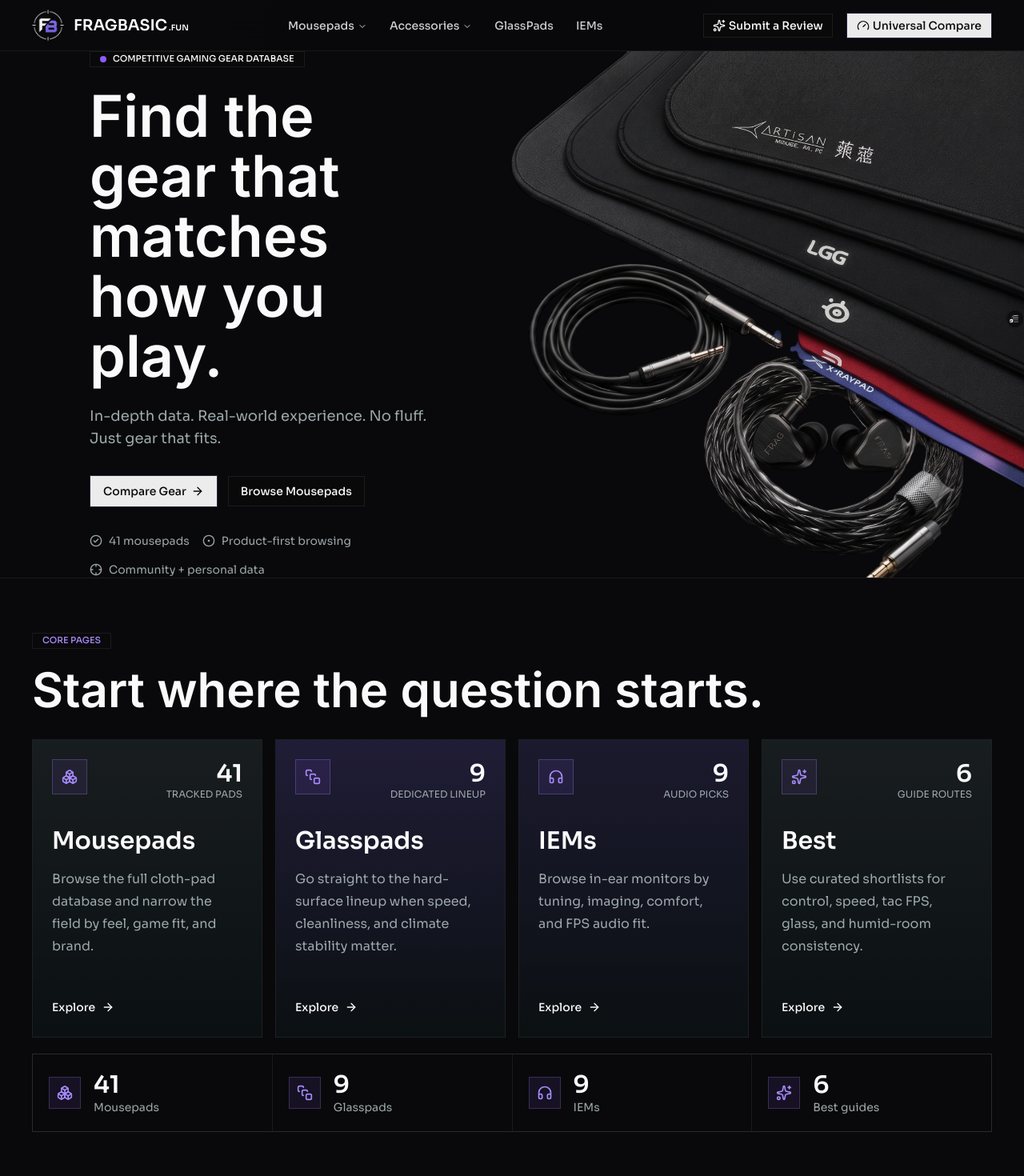
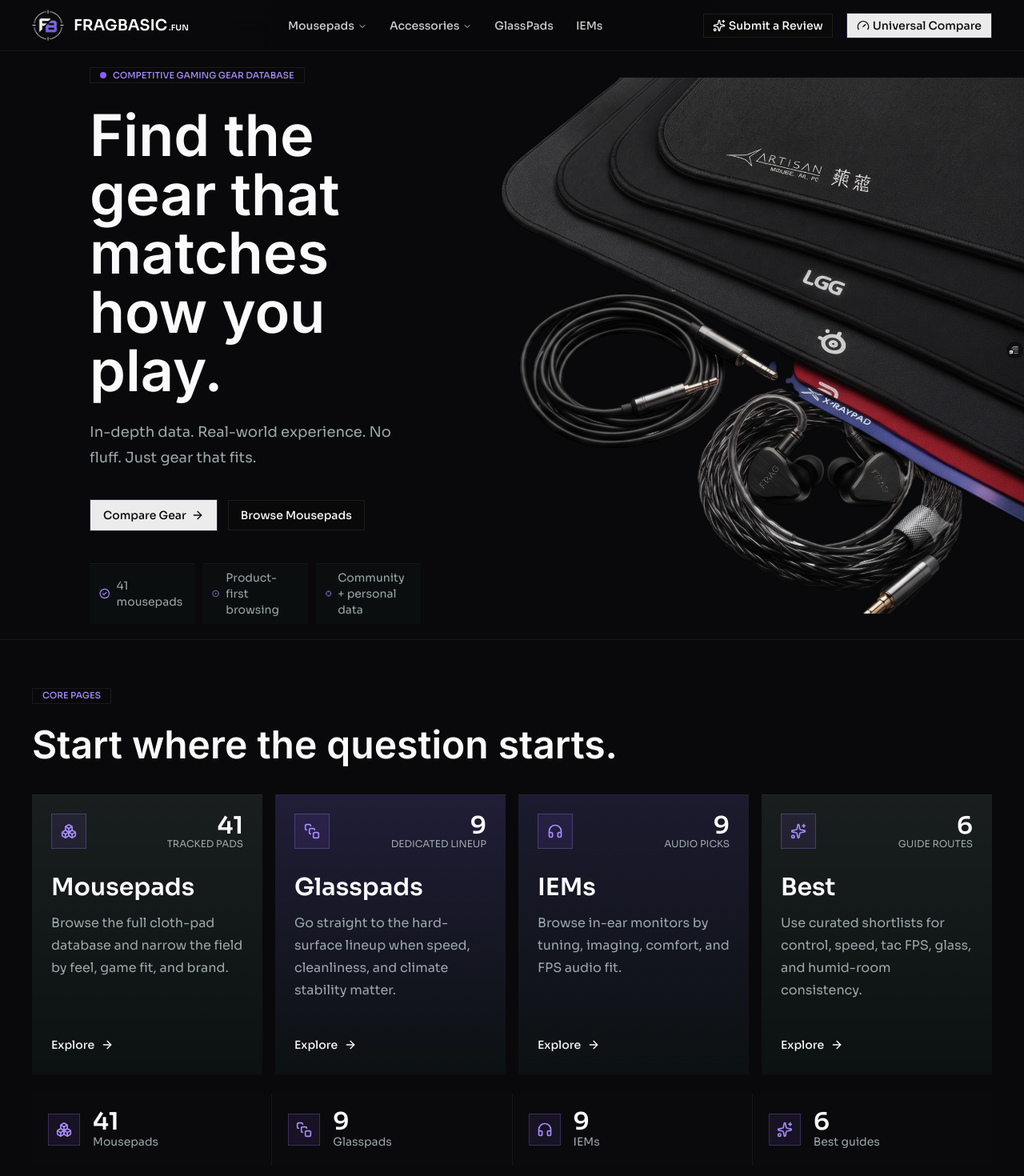
Before and after one commit to Hyperion147/fragbasic, a Next.js app: page / in a window 1280 px wide. Shown: the top 1470 px of the page at 80% size. Built offline with nearby package versions, Linux system fonts and the light colour scheme.

Commit message:
updated homepage 2.0 final update

```diff
--- a/package.json
+++ b/package.json
@@ -1,6 +1,6 @@
 {
   "name": "fragbasic",
-  "version": "1.0.0",
+  "version": "2.0.0",
   "private": true,
   "scripts": {
     "dev": "next dev",
--- a/src/features/landing/hero-section.tsx
+++ b/src/features/landing/hero-section.tsx
@@ -4,6 +4,7 @@ import { ArrowRight, CheckCircle2, CircleDot, Crosshair } from "lucide-react";
 
 import { Badge } from "@/components/ui/badge";
 import { Button } from "@/components/ui/button";
+import { IconTooltip } from "@/components/ui/tooltip";
 
 type Props = {
   mousepadCount: number;
@@ -11,42 +12,58 @@ type Props = {
 
 export function HeroSection({ mousepadCount }: Props) {
   return (
-    <section className="relative overflow-hidden border-b border-border bg-background">
-      <div className="relative z-10 grid w-full gap-6 md:min-h-130 md:grid-cols-[0.92fr_1.08fr] md:gap-8">
-        <div className="flex flex-col justify-center px-4 py-10 sm:px-6 sm:py-12 md:ml-10 md:px-6 md:py-0 lg:ml-20 lg:px-8">
+    <section className="relative min-h-[calc(100svh-4rem)] overflow-hidden bg-background shadow-[inset_0_-1px_0_color-mix(in_srgb,var(--foreground)_6%,transparent)]">
+      <div className="relative z-10 grid min-h-[calc(100svh-4rem)] w-full gap-8 md:grid-cols-[0.9fr_1.1fr] md:gap-10">
+        <div className="flex flex-col justify-center px-4 py-12 sm:px-6 md:ml-10 md:px-6 md:py-0 lg:ml-20 lg:px-8">
           <Badge
             variant="outline"
-            className="w-fit gap-2 rounded-md bg-background/60 px-3 py-2 text-[10px] uppercase tracking-[0.14em] sm:text-[11px] sm:tracking-[0.16em]"
+            className="w-fit gap-2 rounded-md bg-background/60 px-3 py-2 text-[10px] uppercase tracking-[0.14em] text-brand-hover sm:text-[11px] sm:tracking-[0.16em]"
           >
             <span className="size-2 rounded-full bg-[color:var(--brand)]" />
             Competitive gaming gear database
           </Badge>
 
-          <h1 className="mt-5 max-w-3xl text-4xl font-semibold leading-[1.04] tracking-tighter text-foreground sm:text-5xl md:mt-6 md:text-7xl">
+          <h1 className="mt-6 max-w-3xl text-4xl font-semibold leading-[1.02] tracking-tight text-foreground sm:text-5xl md:mt-7 md:text-6xl lg:text-7xl">
             Find the gear that matches how you play.
           </h1>
 
-          <p className="mt-5 max-w-xl text-base leading-7 text-muted-foreground md:mt-6 md:text-lg">
+          <p className="mt-5 max-w-2xl text-base leading-7 text-muted-foreground md:mt-6 md:text-lg md:leading-8">
             In-depth data. Real-world experience. No fluff. Just gear that
             fits.
           </p>
 
-          <div className="mt-7 flex flex-col gap-3 sm:flex-row sm:flex-wrap md:mt-8">
+          <div className="mt-8 flex flex-col gap-3 sm:flex-row sm:flex-wrap md:mt-9">
+            <IconTooltip label="Build a side-by-side mousepad comparison from the database.">
               <Button size="lg" asChild className="w-full sm:w-auto">
                 <Link href="/mousepads/compare/universal">
                   Compare Gear
                   <ArrowRight className="size-4" />
                 </Link>
               </Button>
+            </IconTooltip>
+            <IconTooltip label="Open the full mousepad browser with filters for feel, surface, and availability.">
               <Button size="lg" variant="outline" asChild className="w-full sm:w-auto">
                 <Link href="/mousepads">Browse Mousepads</Link>
               </Button>
+            </IconTooltip>
           </div>
 
-          <div className="mt-7 grid gap-3 text-sm text-muted-foreground sm:grid-cols-2 md:mt-8 lg:flex lg:flex-wrap lg:items-center lg:gap-4">
-            <Metric icon={CheckCircle2} label={`${mousepadCount} mousepads`} />
-            <Metric icon={CircleDot} label="Product-first browsing" />
-            <Metric icon={Crosshair} label="Community + personal data" />
+          <div className="mt-8 grid max-w-2xl gap-2.5 text-sm text-muted-foreground sm:grid-cols-3 md:mt-10">
+            <Metric
+              icon={CheckCircle2}
+              label={`${mousepadCount} mousepads`}
+              tooltip="Tracked mousepads with surface, feel, availability, and use-case data."
+            />
+            <Metric
+              icon={CircleDot}
+              label="Product-first browsing"
+              tooltip="Browse actual products and tables first, not marketing copy."
+            />
+            <Metric
+              icon={Crosshair}
+              label="Community + personal data"
+              tooltip="Notes combine personal testing, community consensus, and source links."
+            />
           </div>
         </div>
 
@@ -68,14 +85,18 @@ export function HeroSection({ mousepadCount }: Props) {
 function Metric({
   icon: Icon,
   label,
+  tooltip,
 }: {
   icon: typeof CheckCircle2;
   label: string;
+  tooltip: string;
 }) {
   return (
-    <span className="inline-flex items-center gap-2">
-      <Icon className="size-4" />
-      {label}
+    <IconTooltip label={tooltip}>
+      <span className="inline-flex min-h-11 cursor-help items-center gap-2 rounded-md bg-card/45 px-3 py-2 shadow-[inset_0_1px_0_color-mix(in_srgb,var(--foreground)_4%,transparent)]">
+        <Icon className="size-4 text-brand-hover" />
+        <span className="leading-5">{label}</span>
       </span>
+    </IconTooltip>
   );
 }
--- a/src/features/landing/home-experience.tsx
+++ b/src/features/landing/home-experience.tsx
@@ -8,7 +8,6 @@ import { LatestAddedSection } from "@/features/landing/latest-added-section";
 import { PagesShowcaseSection } from "@/features/landing/pages-showcase-section";
 import { PopularComparisonsSection } from "@/features/landing/popular-comparisons-section";
 import { IemsTeaseSection } from "@/features/landing/iems-tease-section";
-import { SpectrumSection } from "@/features/landing/spectrum-section";
 import type { LandingProps } from "@/features/landing/types";
 import { WhySection } from "@/features/landing/why-section";
 
@@ -27,7 +26,7 @@ export function HomeExperience({
         <HeroSection mousepadCount={mousepadCount} />
       </RevealSection>
 
-      <div className="w-full space-y-10 px-3 py-8 sm:px-4 md:space-y-16 md:px-6 md:py-16 lg:px-8 xl:px-10">
+      <div className="w-full space-y-12 px-4 py-10 sm:px-5 md:space-y-18 md:px-6 md:py-14 lg:px-8 xl:px-10">
         <RevealSection delay={0.08}>
           <PagesShowcaseSection
             mousepadCount={mousepadCount}
@@ -49,11 +48,6 @@ export function HomeExperience({
         <RevealSection delay={0.14}>
           <PopularComparisonsSection comparisons={comparisons} />
         </RevealSection>
-        <div className="hidden md:block">
-          <RevealSection delay={0.2}>
-            <SpectrumSection />
-          </RevealSection>
-        </div>
         <RevealSection delay={0.26}>
           <WhySection />
         </RevealSection>
@@ -82,11 +76,11 @@ function RevealSection({
 
   return (
     <motion.div
-      initial={{ opacity: 0, y: -12, filter: "blur(14px)" }}
-      whileInView={{ opacity: 1, y: 0, filter: "blur(0px)" }}
+      initial={{ opacity: 0, y: hero ? -8 : 18 }}
+      whileInView={{ opacity: 1, y: 0 }}
       viewport={{ once: false, amount: hero ? 0.35 : 0.2 }}
       transition={{
-        duration: hero ? 0.65 : 1,
+        duration: hero ? 0.55 : 0.72,
         delay,
         ease: [0.22, 1, 0.36, 1],
       }}
--- a/src/features/landing/iems-tease-section.tsx
+++ b/src/features/landing/iems-tease-section.tsx
@@ -4,10 +4,11 @@ import { ArrowRight } from "lucide-react";
 
 import { Badge } from "@/components/ui/badge";
 import { Button } from "@/components/ui/button";
+import { IconTooltip } from "@/components/ui/tooltip";
 
 export function IemsTeaseSection() {
   return (
-    <section className="relative overflow-hidden rounded-2xl border border-border bg-card/40">
+    <section className="relative overflow-hidden rounded-lg bg-card/40 shadow-[inset_0_1px_0_color-mix(in_srgb,var(--foreground)_4%,transparent)]">
       <div className="relative grid gap-0 lg:grid-cols-[0.95fr_1.05fr] lg:items-center">
         <div className="max-w-2xl p-5 sm:p-6 md:p-8">
           <Badge
@@ -16,7 +17,7 @@ export function IemsTeaseSection() {
           >
             New vertical
           </Badge>
-          <h2 className="mt-4 text-2xl font-semibold tracking-tight sm:text-3xl md:mt-5 md:text-4xl">
+          <h2 className="mt-4 text-2xl font-semibold leading-tight tracking-tight sm:text-3xl md:mt-5 md:text-4xl">
             IEMs are now part of FRAGBASIC.
           </h2>
           <p className="mt-3 max-w-xl text-sm leading-6 text-muted-foreground sm:mt-4 sm:text-base sm:leading-7">
@@ -24,12 +25,14 @@ export function IemsTeaseSection() {
             isolation, and tuning so FPS audio picks are easier to compare than
             a pile of forum tabs.
           </p>
+          <IconTooltip label="Browse IEMs by tuning, imaging, clarity, value, and price.">
             <Button asChild className="mt-5 w-full sm:mt-6 sm:w-auto">
               <Link href="/iems">
                 Open IEM database
                 <ArrowRight className="size-4" />
               </Link>
             </Button>
+          </IconTooltip>
         </div>
 
         <div className="relative min-h-[240px] overflow-hidden sm:min-h-[320px] lg:min-h-[360px] lg:translate-x-12 xl:translate-x-30">
--- a/src/features/landing/latest-added-iems-section.tsx
+++ b/src/features/landing/latest-added-iems-section.tsx
@@ -37,7 +37,7 @@ export function LatestAddedIemsSection({ iems }: Props) {
             Latest IEMs
           </Badge>
 
-          <h2 className="mt-4 text-balance text-3xl font-semibold tracking-tight sm:text-4xl md:mt-5 md:text-6xl">
+          <h2 className="mt-4 max-w-5xl text-balance text-3xl font-semibold leading-tight tracking-tight sm:text-4xl md:mt-5 md:text-5xl">
             {visibleIems.length === 1
               ? `${primaryIem.brand} ${primaryIem.name} joins the IEM database.`
               : `${visibleIems.length} fresh IEM additions join the database.`}
@@ -66,7 +66,7 @@ function LatestIemCard({ iem }: { iem: Iem }) {
   return (
     <Link
       href={`/iems/${iem.slug}`}
-      className="group grid overflow-hidden rounded-xl border border-border bg-card/80 transition-colors hover:border-brand-hover/60 md:grid-cols-[minmax(180px,0.42fr)_1fr]"
+      className="group grid overflow-hidden rounded-lg bg-card/80 shadow-[inset_0_1px_0_color-mix(in_srgb,var(--foreground)_4%,transparent)] transition-colors hover:shadow-[inset_0_1px_0_color-mix(in_srgb,var(--brand-hover)_20%,transparent)] md:grid-cols-[minmax(180px,0.42fr)_1fr]"
     >
       <div className="relative min-h-[220px] bg-background/70 md:min-h-full">
         <Image
@@ -111,7 +111,7 @@ function LatestIemCard({ iem }: { iem: Iem }) {
           <LatestIemStat label="Value" value={iem.ratings.value} />
         </div>
 
-        <div className="mt-5 flex items-end justify-between gap-4 border-t border-border pt-5">
+        <div className="mt-5 flex items-end justify-between gap-4 pt-5 shadow-[inset_0_1px_0_color-mix(in_srgb,var(--foreground)_5%,transparent)]">
           <div>
             <p className="text-xs uppercase tracking-[0.16em] text-muted-foreground">
               {getIemScoreTone(iem.ratings.fragbasic)}
@@ -132,7 +132,7 @@ function LatestIemCard({ iem }: { iem: Iem }) {
 
 function LatestIemStat({ label, value }: { label: string; value: number }) {
   return (
-    <div className="rounded-lg border border-border bg-background/70 px-3 py-2">
+    <div className="rounded-lg bg-background/70 px-3 py-2 shadow-[inset_0_1px_0_color-mix(in_srgb,var(--foreground)_4%,transparent)]">
       <p className="text-[10px] uppercase tracking-[0.14em] text-muted-foreground">
         {label}
       </p>
--- a/src/features/landing/latest-added-section.tsx
+++ b/src/features/landing/latest-added-section.tsx
@@ -29,7 +29,7 @@ export function LatestAddedSection({ pads }: Props) {
             Latest added
           </Badge>
 
-          <h2 className="mt-4 text-balance text-3xl font-semibold tracking-tight sm:text-4xl md:mt-5 md:text-6xl">
+          <h2 className="mt-4 max-w-5xl text-balance text-3xl font-semibold leading-tight tracking-tight sm:text-4xl md:mt-5 md:text-5xl">
             {visiblePads.length === 1
               ? `${primaryPad.brand} ${primaryPad.name} joins the database.`
               : `${visiblePads.length} fresh community additions join the database.`}
--- a/src/features/landing/pages-showcase-section.tsx
+++ b/src/features/landing/pages-showcase-section.tsx
@@ -95,15 +95,15 @@ export function PagesShowcaseSection({
   ];
 
   return (
-    <section className="space-y-5">
-      <div className="mb-6 text-start md:mb-8">
+    <section className="space-y-5 md:space-y-6">
+      <div className="mb-6 max-w-4xl text-start md:mb-8">
         <Badge
           variant="outline"
           className="rounded-md px-3 py-1 uppercase tracking-[0.14em] text-[10px] text-brand-hover sm:text-[11px] sm:tracking-[0.18em]"
         >
           Core pages
         </Badge>
-        <h2 className="mt-4 text-balance text-3xl font-semibold tracking-tight sm:text-4xl md:mt-5 md:text-6xl">
+        <h2 className="mt-4 text-balance text-3xl font-semibold leading-tight tracking-tight sm:text-4xl md:mt-5 md:text-5xl">
           Start where the question starts.
         </h2>
       </div>
@@ -124,7 +124,7 @@ export function PagesShowcaseSection({
             <Link
               key={item.title}
               href={item.href}
-              className="group relative flex flex-col overflow-hidden rounded-xl border border-border bg-card/70 p-4 transition-colors hover:border-[color-mix(in_srgb,var(--brand-hover)_48%,transparent)] hover:shadow-[0_0_24px_color-mix(in_srgb,var(--brand-glow)_12%,transparent)] sm:p-5 lg:p-6"
+              className="group relative flex min-h-72 flex-col overflow-hidden rounded-lg bg-card/70 p-4 shadow-[inset_0_1px_0_color-mix(in_srgb,var(--foreground)_4%,transparent)] transition-colors hover:shadow-[inset_0_1px_0_color-mix(in_srgb,var(--brand-hover)_18%,transparent),0_0_24px_color-mix(in_srgb,var(--brand-glow)_10%,transparent)] sm:p-5 lg:p-6"
             >
               <div
                 className={cn(
@@ -137,7 +137,7 @@ export function PagesShowcaseSection({
                   <Icon className="size-5" />
                 </span>
                 <div className="text-right">
-                  <p className="text-2xl font-semibold tracking-tight text-foreground sm:text-3xl">
+                  <p className="text-2xl font-semibold leading-none tracking-tight text-foreground sm:text-3xl">
                     {value}
                   </p>
                   <p className="text-[10px] uppercase tracking-[0.12em] text-muted-foreground sm:text-xs sm:tracking-[0.16em]">
@@ -146,16 +146,16 @@ export function PagesShowcaseSection({
                 </div>
               </div>
 
-              <div className="relative mt-6 md:mt-8">
-                <p className="text-2xl font-semibold tracking-tight text-foreground sm:text-3xl">
+              <div className="relative mt-6 md:mt-7">
+                <p className="text-2xl font-semibold leading-tight tracking-tight text-foreground sm:text-3xl">
                   {item.title}
                 </p>
-                <p className="mt-3 max-w-[30ch] text-sm leading-6 text-muted-foreground sm:mt-4 sm:text-base sm:leading-7">
+                <p className="mt-3 max-w-[32ch] text-sm leading-6 text-muted-foreground sm:text-base sm:leading-7">
                   {item.description}
                 </p>
               </div>
 
-              <div className="relative mt-auto pt-6 md:pt-8">
+              <div className="relative mt-auto pt-6">
 
                 <span className="mt-5 inline-flex items-center gap-2 text-sm font-medium text-foreground">
                   Explore
@@ -167,7 +167,7 @@ export function PagesShowcaseSection({
         })}
       </div>
 
-      <div className="grid grid-cols-2 gap-px overflow-hidden rounded-xl border border-border bg-border md:grid-cols-4">
+      <div className="grid grid-cols-2 gap-px overflow-hidden rounded-lg bg-border/70 md:grid-cols-4">
         {stats.map((stat) => {
           const Icon = stat.icon;
 
@@ -180,7 +180,7 @@ export function PagesShowcaseSection({
                 <Icon className="size-4 sm:size-5" />
               </span>
               <div>
-                <p className="text-2xl font-semibold tracking-tight text-foreground sm:text-3xl">
+                <p className="text-2xl font-semibold leading-none tracking-tight text-foreground sm:text-3xl">
                   {stat.value}
                 </p>
                 <p className="text-xs text-muted-foreground sm:text-sm">{stat.label}</p>
--- a/src/features/landing/why-section.tsx
+++ b/src/features/landing/why-section.tsx
@@ -1,9 +1,11 @@
 import Image from "next/image";
 import { Gamepad2, SlidersHorizontal, Sparkles } from "lucide-react";
 
+import { IconTooltip } from "@/components/ui/tooltip";
+
 export function WhySection() {
   return (
-    <section className="grid overflow-hidden rounded-2xl border border-border bg-card/40 md:grid-cols-[0.68fr_1fr]">
+    <section className="grid overflow-hidden rounded-lg bg-card/40 shadow-[inset_0_1px_0_color-mix(in_srgb,var(--foreground)_4%,transparent)] md:grid-cols-[0.68fr_1fr]">
       <div className="relative min-h-[240px] bg-card sm:min-h-[320px] md:min-h-[420px]">
         <Image
           src="/why-this-exist.png"
@@ -17,18 +19,18 @@ export function WhySection() {
         <p className="text-[10px] uppercase tracking-[0.16em] text-muted-foreground sm:text-sm sm:tracking-[0.2em]">
           Why this exists
         </p>
-        <h2 className="mt-3 text-3xl font-semibold tracking-tight sm:text-4xl md:text-5xl">
+        <h2 className="mt-3 text-3xl font-semibold leading-tight tracking-tight sm:text-4xl md:text-5xl">
           Real data. Real experience.
         </h2>
-        <p className="mt-4 max-w-xl text-base leading-7 text-muted-foreground sm:text-xl sm:leading-relaxed md:mt-5 md:text-2xl">
+        <p className="mt-4 max-w-xl text-base leading-7 text-muted-foreground sm:text-lg sm:leading-8 md:mt-5 md:text-xl">
           I have spent years testing gear, reading forums, and learning what
           actually matters in game. This site is built to make that knowledge
           easy to find and actually useful.
         </p>
         <div className="mt-6 flex flex-wrap gap-4 text-sm text-muted-foreground md:mt-8 md:gap-5">
-          <Metric icon={Sparkles} label="Tested by me" />
-          <Metric icon={Gamepad2} label="Community insights" />
-          <Metric icon={SlidersHorizontal} label="Always updating" />
+          <Metric icon={Sparkles} label="Tested by me" tooltip="Firsthand notes are included where available." />
+          <Metric icon={Gamepad2} label="Community insights" tooltip="Community consensus helps catch patterns one desk cannot." />
+          <Metric icon={SlidersHorizontal} label="Always updating" tooltip="The database is meant to evolve as more products and notes are added." />
         </div>
       </div>
     </section>
@@ -38,14 +40,18 @@ export function WhySection() {
 function Metric({
   icon: Icon,
   label,
+  tooltip,
 }: {
   icon: typeof Sparkles;
   label: string;
+  tooltip: string;
 }) {
   return (
-    <span className="inline-flex items-center gap-2">
-      <Icon className="size-4" />
-      {label}
-    </span>
+    <IconTooltip label={tooltip}>
+      <span className="inline-flex cursor-help items-center gap-2 rounded-md bg-background/45 px-3 py-2 shadow-[inset_0_1px_0_color-mix(in_srgb,var(--foreground)_4%,transparent)]">
+        <Icon className="size-4 text-brand-hover" />
+        {label}
+      </span>
+    </IconTooltip>
   );
 }
```
Also changed, not shown: src/features/landing/popular-comparisons-section.tsx (+11 -8 lines), 1 other file (tests, documents, lock files or other folders). Lines whose indentation alone changed are shown as unchanged.
